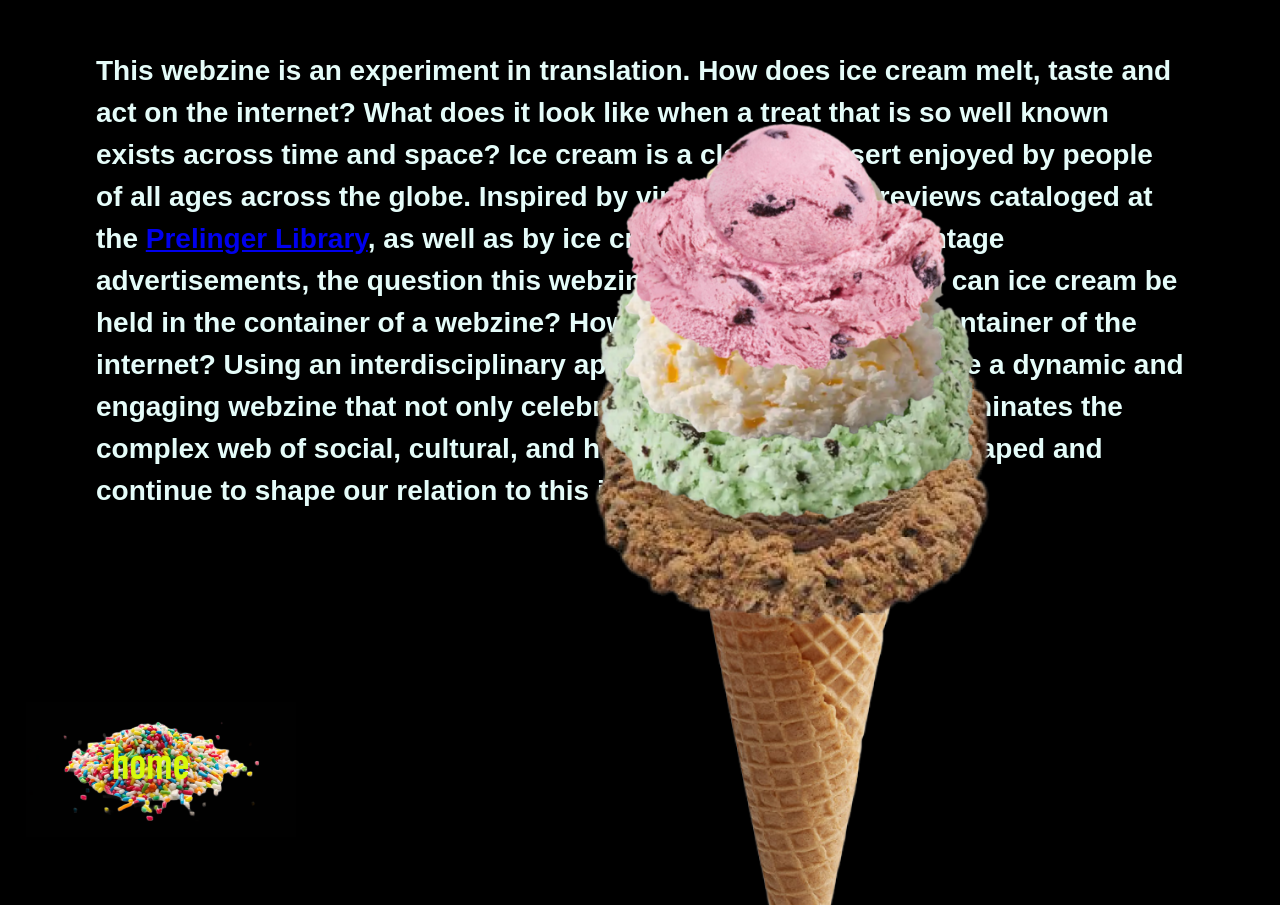
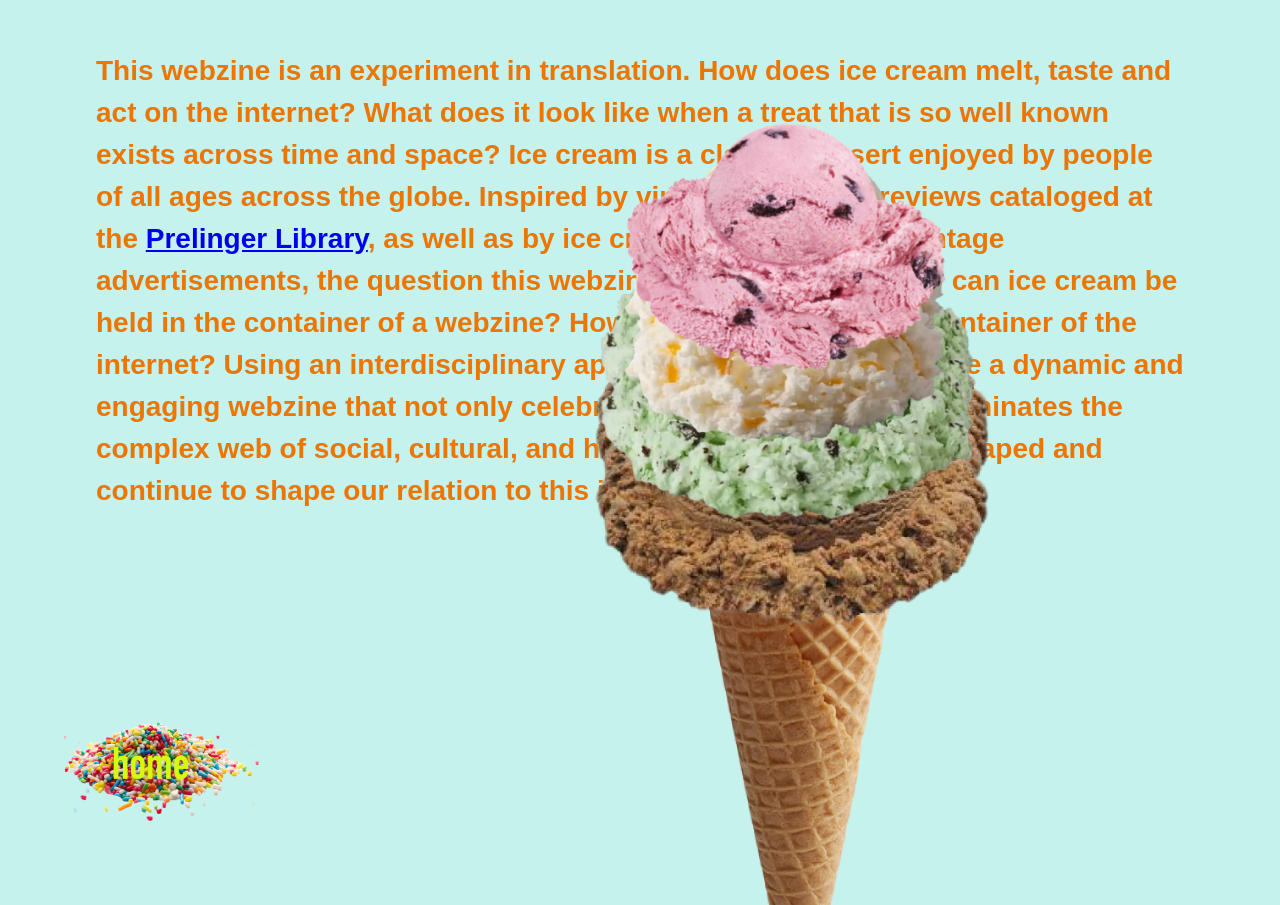
Before and after one commit to sherryxuchou/frozine, a plain HTML site: page sundae.html in a window 1280 px wide. Shown: the part 865-1770 px from the top of the page. Drawn offline with nearby package versions, Linux system fonts and the light colour scheme; a script that the page names is missing.

Commit message:
updated colors on sundae page

```diff
--- a/sundae.css
+++ b/sundae.css
@@ -1,12 +1,12 @@
 body {
-  background-color: #000000;
+  background-color: #C6F2ED;
   margin: 0;
   padding: 0;
   font-family: 'DIN', sans-serif;
   font-size: 32px;
   font-weight: bold;
   line-height: 1.5;
-  color: #E0F7F0;
+  color: #039C96;
 }
 
 
@@ -24,7 +24,7 @@ p {
     font-size: 28px;
   font-weight: bold;
   line-height: 1.5;
-  color: #E5FCF9;
+  color: #EB7603;
   z-index: 1;
 }
 
```
